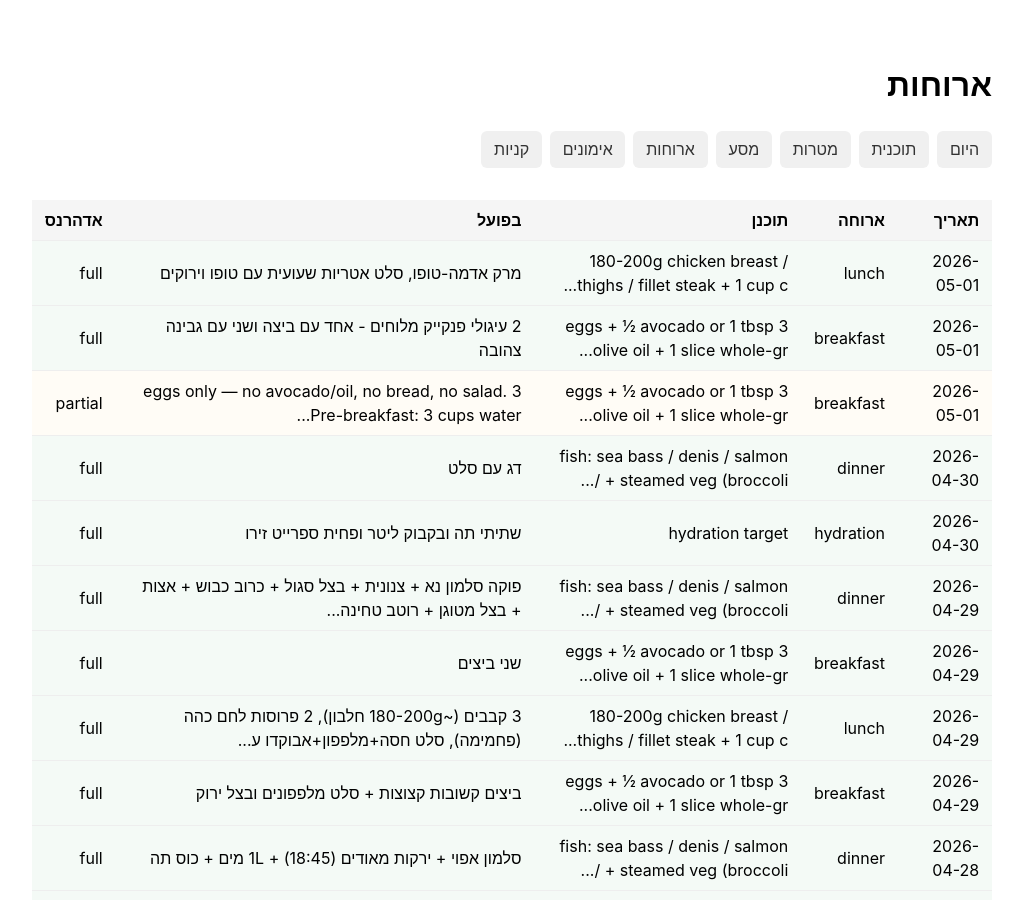
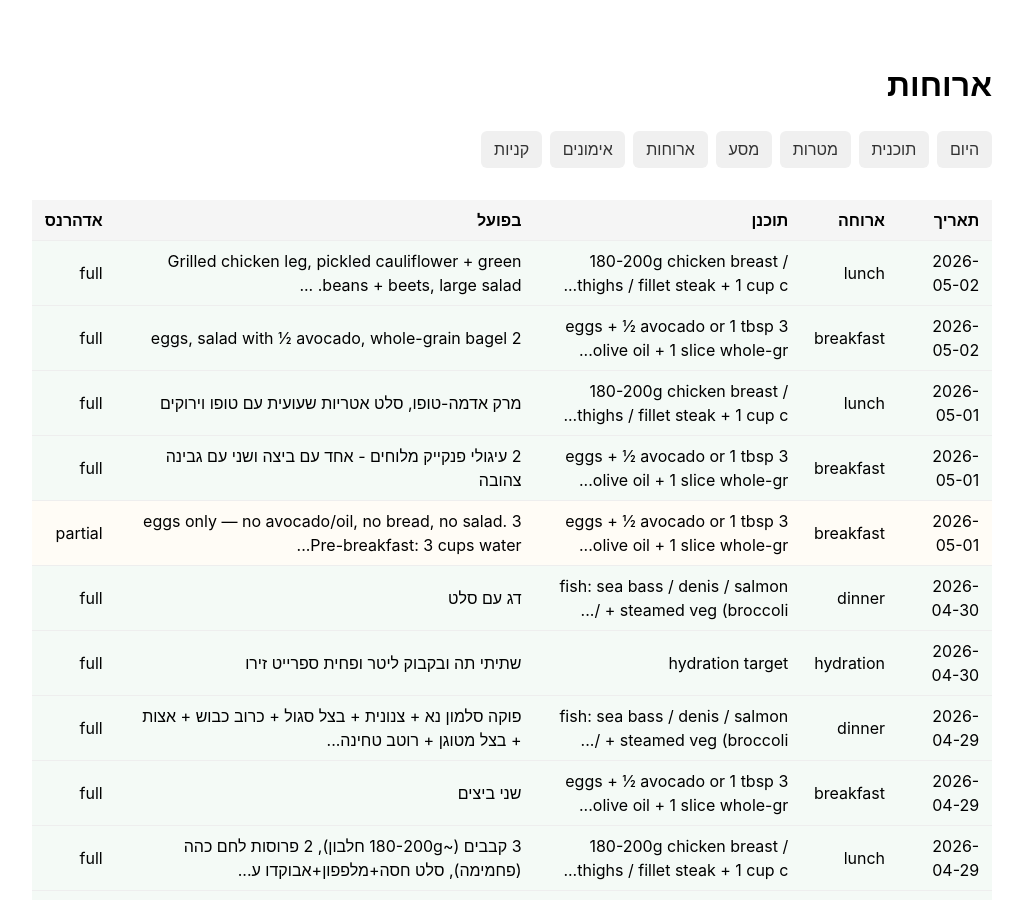
Before and after one commit to alexliv1234/alexbot-public, a Jekyll site: the page built from docs/lifechange/meals.html, in a window 1280 px wide and 900 px high. Shown: the whole window, without its empty margins (128-1151 px from the left). Built offline with Jekyll 4.4.1, drawn with Linux system fonts in a browser that asks for light colours; some of the changed text lies outside the part shown.

Commit message:
📊 coach site update (2026-05-02_14-00)

```diff
--- a/docs/_data/coach/adherence.json
+++ b/docs/_data/coach/adherence.json
@@ -26,5 +26,9 @@
   {
     "date": "2026-05-01",
     "score": null
+  },
+  {
+    "date": "2026-05-02",
+    "score": null
   }
 ]
--- a/docs/_data/coach/meals.json
+++ b/docs/_data/coach/meals.json
@@ -225,5 +225,23 @@
     "planned": "180-200g chicken breast / thighs / fillet steak + 1 cup cooked rice / potato / sweet potato / 4-6 rice crackers + pickled cauliflower / green beans + large salad + 1 tbsp olive oil",
     "actual": "מרק אדמה-טופו, סלט אטריות שעועית עם טופו וירוקים",
     "adherence": "full"
+  },
+  {
+    "date": "2026-05-02",
+    "ts": "2026-05-02T10:40:58+03:00",
+    "type": "meal",
+    "slot": "breakfast",
+    "planned": "3 eggs + ½ avocado or 1 tbsp olive oil + 1 slice whole-grain/sourdough bread + vegetable salad",
+    "actual": "2 eggs, salad with ½ avocado, whole-grain bagel",
+    "adherence": "full"
+  },
+  {
+    "date": "2026-05-02",
+    "ts": "2026-05-02T13:37:18+03:00",
+    "type": "meal",
+    "slot": "lunch",
+    "planned": "180-200g chicken breast / thighs / fillet steak + 1 cup cooked rice / potato / sweet potato / 4-6 rice crackers + pickled cauliflower / green beans + large salad + 1 tbsp olive oil",
+    "actual": "Grilled chicken leg, pickled cauliflower + green beans + beets, large salad. No carb (Saturday — protein+fats focus).",
+    "adherence": "full"
   }
 ]
--- a/docs/_data/coach/today.json
+++ b/docs/_data/coach/today.json
@@ -1,10 +1,34 @@
 {
   "next_event": "see schedule below",
   "adherence": "in-progress",
-  "as_of": "2026-05-02T08:00:05",
-  "meals": [],
+  "as_of": "2026-05-02T14:00:05",
+  "meals": [
+    {
+      "slot": "breakfast",
+      "actual": "2 eggs, salad with ½ avocado, whole-grain bagel",
+      "adherence": "full",
+      "time": "10:40"
+    },
+    {
+      "slot": "lunch",
+      "actual": "Grilled chicken leg, pickled cauliflower + green beans + beets, large salad. No carb (Saturday — protein+fats focus).",
+      "adherence": "full",
+      "time": "13:37"
+    }
+  ],
   "workouts": [],
-  "supplements": [],
+  "supplements": [
+    {
+      "name": "morning_water",
+      "taken": true,
+      "time": "10:28"
+    },
+    {
+      "name": "apple_cider_vinegar",
+      "taken": true,
+      "time": "10:28"
+    }
+  ],
   "water_ml": 0,
   "water_target_ml": 2500
 }
```
